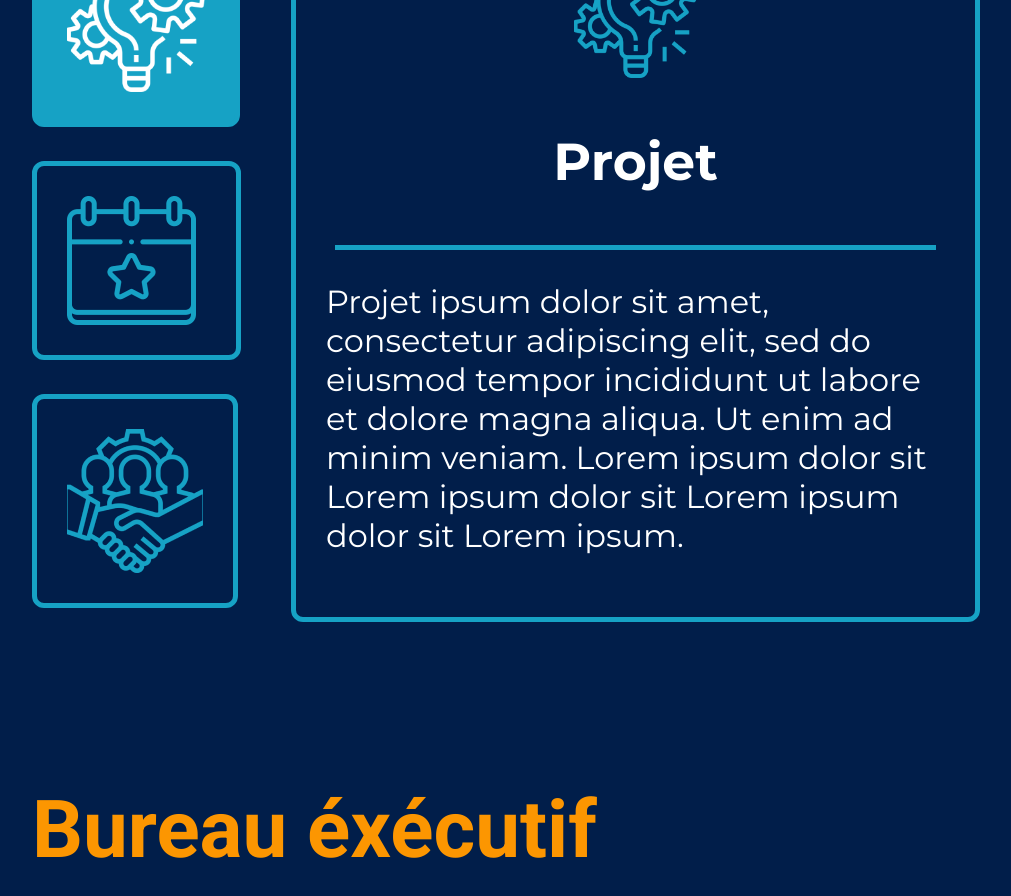
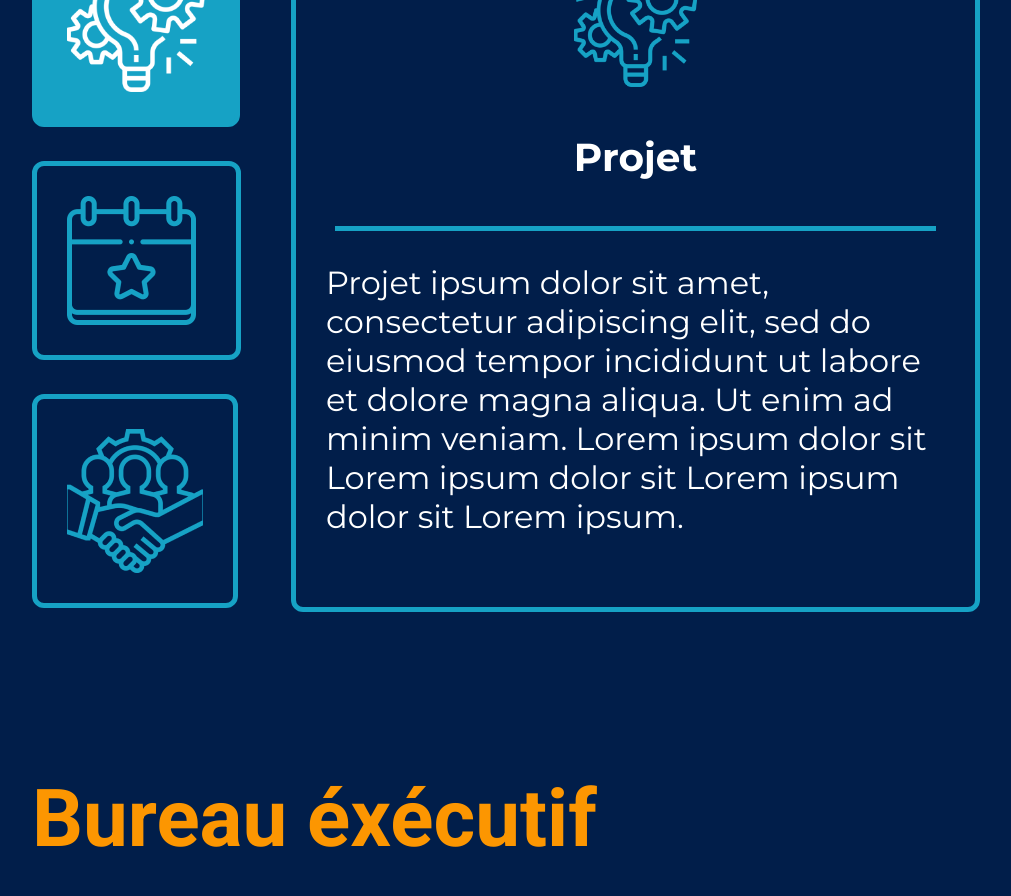
Before and after one commit to ENSIJuniorEntreprise/ETC, a React (Create React App) app in the folder front/: page /about in a window 1280 px wide. Shown: the part 3180-4076 px from the top of the page, without its empty margins (136-1147 px from the left). Built offline with nearby package versions, Linux system fonts and the light colour scheme.

Commit message:
activitieschanes

```diff
--- a/front/src/Pages/About/About.css
+++ b/front/src/Pages/About/About.css
@@ -283,7 +283,7 @@ h2{
 }
 .description h3{
     color : #FFFFFF;
-    font-size: 52px;
+    font-size: 39px;
     line-height: 63.39px;
 }
 .description p{
@@ -292,6 +292,7 @@ h2{
     line-height: 39.01px;
 }
 .line1{
+    margin-top: -2px;
     border-top: 5px solid #16A2C5;
     width:97%;
 }
--- a/front/src/Pages/About/About.jsx
+++ b/front/src/Pages/About/About.jsx
@@ -117,9 +117,9 @@ function About(){
             </div>
                 <div className='description'>
                     <img src={hovered === 'act2' ? act2 : hovered === 'act3' ? act3 : act1} />
-                    <h3>{hovered === 'act2' ? 'Evènementiel' : hovered === 'act3' ? 'Dévelopement des ressources humaines' : 'Projet'}</h3>
+                    <h3>{hovered === 'act2' ? 'Evènementiel' : hovered === 'act3' ? 'Développement des ressources humaines' : 'Projet'}</h3>
                     <div className='line1'></div>
-                    <p>{hovered === 'act3' ? 'Dévelopement des ressources humaines ipsum dolor sit amet, consectetur adipiscing elit, sed do eiusmod tempor incididunt ut labore et dolore magna aliqua. Ut enim ad minim veniam. Lorem ipsum dolor sit Lorem ipsum dolor sit Lorem ipsum dolor sit Lorem ipsum.' : hovered === 'act2' ? 'Evénementiel ipsum dolor sit amet, consectetur adipiscing elit, sed do eiusmod tempor incididunt ut labore et dolore magna aliqua. Ut enim ad minim veniam. Lorem ipsum dolor sit Lorem ipsum dolor sit Lorem ipsum dolor sit Lorem ipsum.' : 'Projet ipsum dolor sit amet, consectetur adipiscing elit, sed do eiusmod tempor incididunt ut labore et dolore magna aliqua. Ut enim ad minim veniam. Lorem ipsum dolor sit Lorem ipsum dolor sit Lorem ipsum dolor sit Lorem ipsum.'}</p>
+                    <p>{hovered === 'act3' ? 'Développement des ressources humaines ipsum dolor sit amet, consectetur adipiscing elit, sed do eiusmod tempor incididunt ut labore et dolore magna aliqua. Ut enim ad minim veniam. Lorem ipsum dolor sit Lorem ipsum dolor sit Lorem ipsum dolor sit Lorem ipsum.' : hovered === 'act2' ? 'Evénementiel ipsum dolor sit amet, consectetur adipiscing elit, sed do eiusmod tempor incididunt ut labore et dolore magna aliqua. Ut enim ad minim veniam. Lorem ipsum dolor sit Lorem ipsum dolor sit Lorem ipsum dolor sit Lorem ipsum.' : 'Projet ipsum dolor sit amet, consectetur adipiscing elit, sed do eiusmod tempor incididunt ut labore et dolore magna aliqua. Ut enim ad minim veniam. Lorem ipsum dolor sit Lorem ipsum dolor sit Lorem ipsum dolor sit Lorem ipsum.'}</p>
                 </div>
             </div>
            <br/><br/><br/><br/><br/>
```
